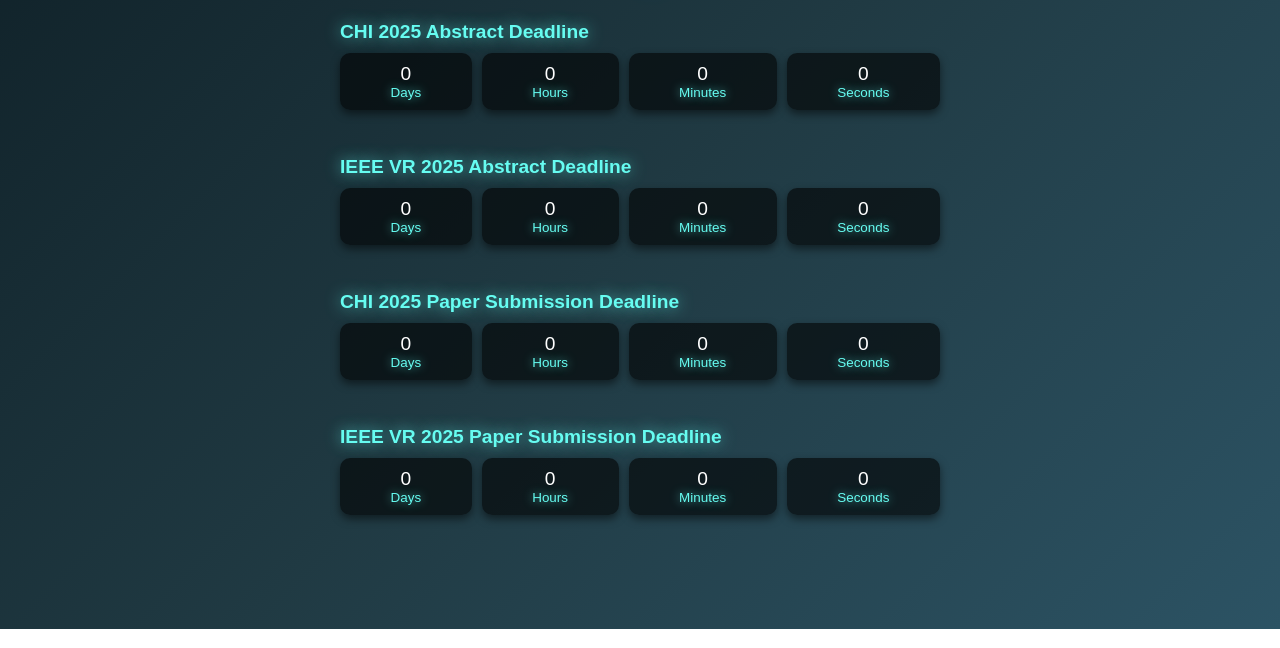
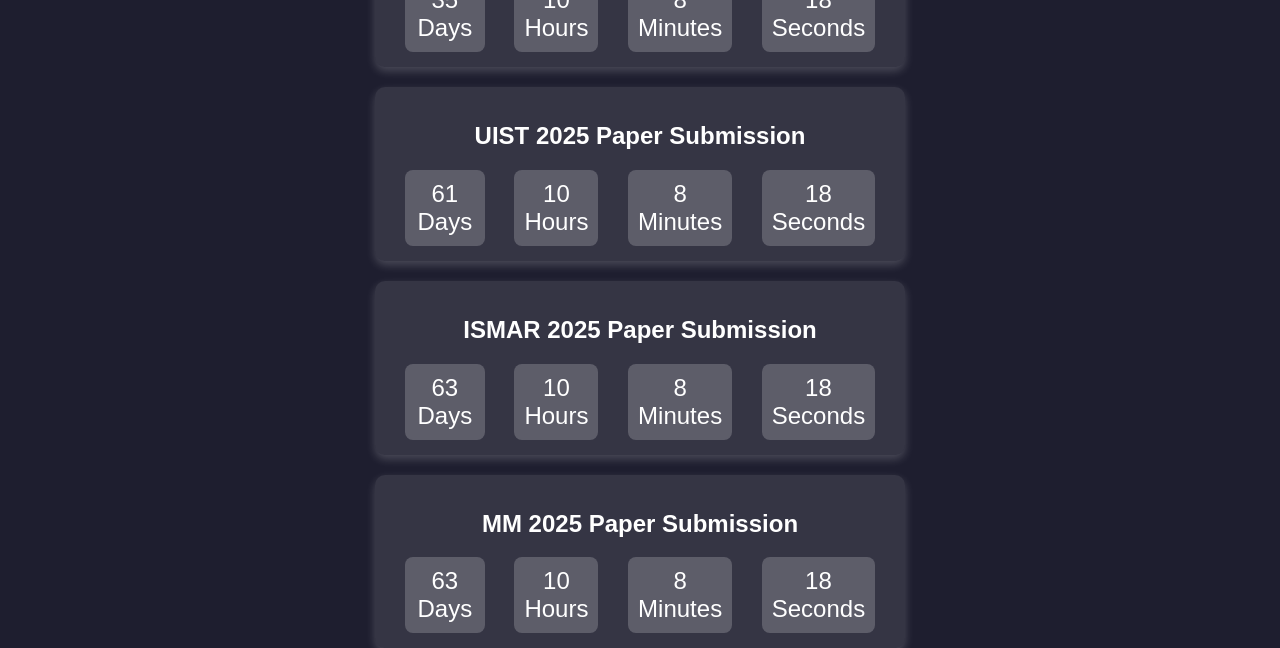
Before and after one commit to Dynasty-Li/dynasty-li.github.io, a plain HTML site: page countdown.html in a window 1280 px wide. Shown: the part 171-819 px from the top of the page. Drawn offline with Linux system fonts and the light colour scheme.

Commit message:
Update countdown.html

```diff
--- a/countdown.html
+++ b/countdown.html
@@ -3,7 +3,7 @@
 <head>
     <meta charset="UTF-8">
     <meta name="viewport" content="width=device-width, initial-scale=1.0">
-    <title>Countdowns to Important Deadlines</title>
+    <title>Conference Deadline Countdowns</title>
     <style>
         body {
             font-family: 'Arial', sans-serif;
@@ -13,144 +13,67 @@
             justify-content: center;
             height: 100vh;
             margin: 0;
-            background: linear-gradient(135deg, #0f2027, #203a43, #2c5364);
+            background: #1e1e2f;
             color: #fff;
         }
         h1 {
-            font-size: 2.5em;
+            font-size: 2.2em;
             margin-bottom: 20px;
-            color: #00c6ff;
-            text-shadow: 0 0 20px rgba(0, 198, 255, 0.7);
-        }
-        h2 {
-            font-size: 1.2em;
-            margin-bottom: 10px;
-            color: #66fcf1;
-            text-shadow: 0 0 15px rgba(102, 252, 241, 0.7);
+            color: #ffcc00;
         }
         .countdown-section {
-            margin-bottom: 30px;
+            background: rgba(255, 255, 255, 0.1);
+            border-radius: 10px;
+            padding: 15px;
+            margin: 10px;
             width: 100%;
-            max-width: 600px;
+            max-width: 500px;
+            text-align: center;
+            box-shadow: 0 4px 10px rgba(255, 255, 255, 0.2);
         }
-        .countdown-container {
+        .countdown-timer {
             display: flex;
-            justify-content: space-between;
-            gap: 10px;
-            font-size: 1.2em;
+            justify-content: space-around;
+            font-size: 1.5em;
+            margin-top: 10px;
         }
-        .countdown-item {
-            background: rgba(0, 0, 0, 0.6);
-            border-radius: 10px;
+        .time-unit {
+            background: rgba(255, 255, 255, 0.2);
             padding: 10px;
-            box-shadow: 0 4px 8px rgba(0, 0, 0, 0.5);
-            text-align: center;
-            flex-grow: 1;
-        }
-        .countdown-item span {
-            display: block;
-            font-size: 0.7em;
-            color: #66fcf1;
-            text-shadow: 0 0 10px rgba(102, 252, 241, 0.7);
+            border-radius: 8px;
+            min-width: 60px;
         }
     </style>
 </head>
 <body>
-    <h1>Countdowns to Important Deadlines</h1>
+    <h1>Conference Deadline Countdowns</h1>
 
     <div class="countdown-section">
-        <h2>CHI 2025 Abstract Deadline</h2>
-        <div id="chi-abstract-countdown" class="countdown-container">
-            <div class="countdown-item">
-                <div id="chi-abstract-days"></div>
-                <span>Days</span>
-            </div>
-            <div class="countdown-item">
-                <div id="chi-abstract-hours"></div>
-                <span>Hours</span>
-            </div>
-            <div class="countdown-item">
-                <div id="chi-abstract-minutes"></div>
-                <span>Minutes</span>
-            </div>
-            <div class="countdown-item">
-                <div id="chi-abstract-seconds"></div>
-                <span>Seconds</span>
-            </div>
-        </div>
+        <h2>ISS 2025 Paper Submission</h2>
+        <div id="iss-countdown" class="countdown-timer"></div>
     </div>
 
     <div class="countdown-section">
-        <h2>IEEE VR 2025 Abstract Deadline</h2>
-        <div id="ieee-abstract-countdown" class="countdown-container">
-            <div class="countdown-item">
-                <div id="ieee-abstract-days"></div>
-                <span>Days</span>
-            </div>
-            <div class="countdown-item">
-                <div id="ieee-abstract-hours"></div>
-                <span>Hours</span>
-            </div>
-            <div class="countdown-item">
-                <div id="ieee-abstract-minutes"></div>
-                <span>Minutes</span>
-            </div>
-            <div class="countdown-item">
-                <div id="ieee-abstract-seconds"></div>
-                <span>Seconds</span>
-            </div>
-        </div>
+        <h2>UIST 2025 Paper Submission</h2>
+        <div id="uist-countdown" class="countdown-timer"></div>
     </div>
 
     <div class="countdown-section">
-        <h2>CHI 2025 Paper Submission Deadline</h2>
-        <div id="chi-countdown" class="countdown-container">
-            <div class="countdown-item">
-                <div id="chi-days"></div>
-                <span>Days</span>
-            </div>
-            <div class="countdown-item">
-                <div id="chi-hours"></div>
-                <span>Hours</span>
-            </div>
-            <div class="countdown-item">
-                <div id="chi-minutes"></div>
-                <span>Minutes</span>
-            </div>
-            <div class="countdown-item">
-                <div id="chi-seconds"></div>
-                <span>Seconds</span>
-            </div>
-        </div>
+        <h2>ISMAR 2025 Paper Submission</h2>
+        <div id="ismar-countdown" class="countdown-timer"></div>
     </div>
 
     <div class="countdown-section">
-        <h2>IEEE VR 2025 Paper Submission Deadline</h2>
-        <div id="ieee-countdown" class="countdown-container">
-            <div class="countdown-item">
-                <div id="ieee-days"></div>
-                <span>Days</span>
-            </div>
-            <div class="countdown-item">
-                <div id="ieee-hours"></div>
-                <span>Hours</span>
-            </div>
-            <div class="countdown-item">
-                <div id="ieee-minutes"></div>
-                <span>Minutes</span>
-            </div>
-            <div class="countdown-item">
-                <div id="ieee-seconds"></div>
-                <span>Seconds</span>
-            </div>
-        </div>
+        <h2>MM 2025 Paper Submission</h2>
+        <div id="mm-countdown" class="countdown-timer"></div>
     </div>
 
     <script>
-        function startCountdown(targetDate, elementIds) {
+        function startCountdown(targetDate, elementId) {
             var countDownDate = new Date(targetDate).getTime();
+            var element = document.getElementById(elementId);
 
-            var x = setInterval(function() {
+            setInterval(function() {
                 var now = new Date().getTime();
                 var distance = countDownDate - now;
 
@@ -159,29 +82,19 @@
                 var minutes = Math.floor((distance % (1000 * 60 * 60)) / (1000 * 60));
                 var seconds = Math.floor((distance % (1000 * 60)) / 1000);
 
-                document.getElementById(elementIds.days).innerHTML = days;
-                document.getElementById(elementIds.hours).innerHTML = hours;
-                document.getElementById(elementIds.minutes).innerHTML = minutes;
-                document.getElementById(elementIds.seconds).innerHTML = seconds;
-
-                if (distance < 0) {
-                    clearInterval(x);
-                    document.getElementById(elementIds.days).innerHTML = "0";
-                    document.getElementById(elementIds.hours).innerHTML = "0";
-                    document.getElementById(elementIds.minutes).innerHTML = "0";
-                    document.getElementById(elementIds.seconds).innerHTML = "0";
-                }
+                element.innerHTML = `
+                    <div class="time-unit">${days} <br> Days</div>
+                    <div class="time-unit">${hours} <br> Hours</div>
+                    <div class="time-unit">${minutes} <br> Minutes</div>
+                    <div class="time-unit">${seconds} <br> Seconds</div>
+                `;
             }, 1000);
         }
 
-        // CHI 2025 Abstract deadline
-        startCountdown("2024-09-06T11:59:59Z", {days: "chi-abstract-days", hours: "chi-abstract-hours", minutes: "chi-abstract-minutes", seconds: "chi-abstract-seconds"});
-        // IEEE VR 2025 Abstract deadline
-        startCountdown("2024-09-12T11:59:59Z", {days: "ieee-abstract-days", hours: "ieee-abstract-hours", minutes: "ieee-abstract-minutes", seconds: "ieee-abstract-seconds"});
-        // CHI 2025 Paper Submission deadline
-        startCountdown("2024-09-13T11:59:59Z", {days: "chi-days", hours: "chi-hours", minutes: "chi-minutes", seconds: "chi-seconds"});
-        // IEEE VR 2025 Paper Submission deadline
-        startCountdown("2024-09-18T11:59:59Z", {days: "ieee-days", hours: "ieee-hours", minutes: "ieee-minutes", seconds: "ieee-seconds"});
+        startCountdown("2025-03-14T23:59:59-12:00", "iss-countdown");  // ISS AoE
+        startCountdown("2025-04-09T23:59:59-12:00", "uist-countdown");  // UIST AoE
+        startCountdown("2025-04-11T23:59:59-12:00", "ismar-countdown"); // ISMAR AoE
+        startCountdown("2025-04-11T23:59:59-12:00", "mm-countdown");   // MM AoE
     </script>
 </body>
 </html>
```
